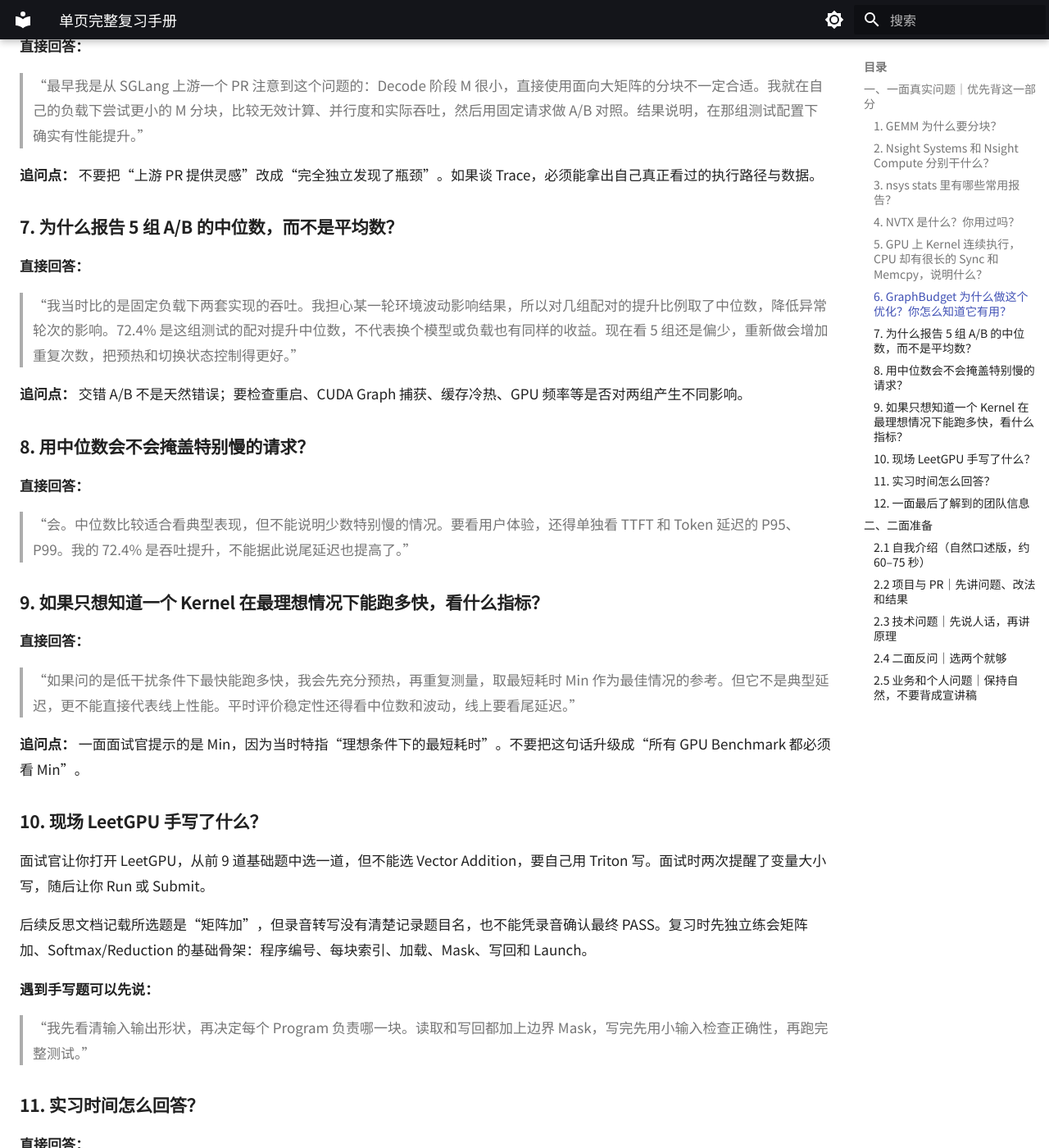
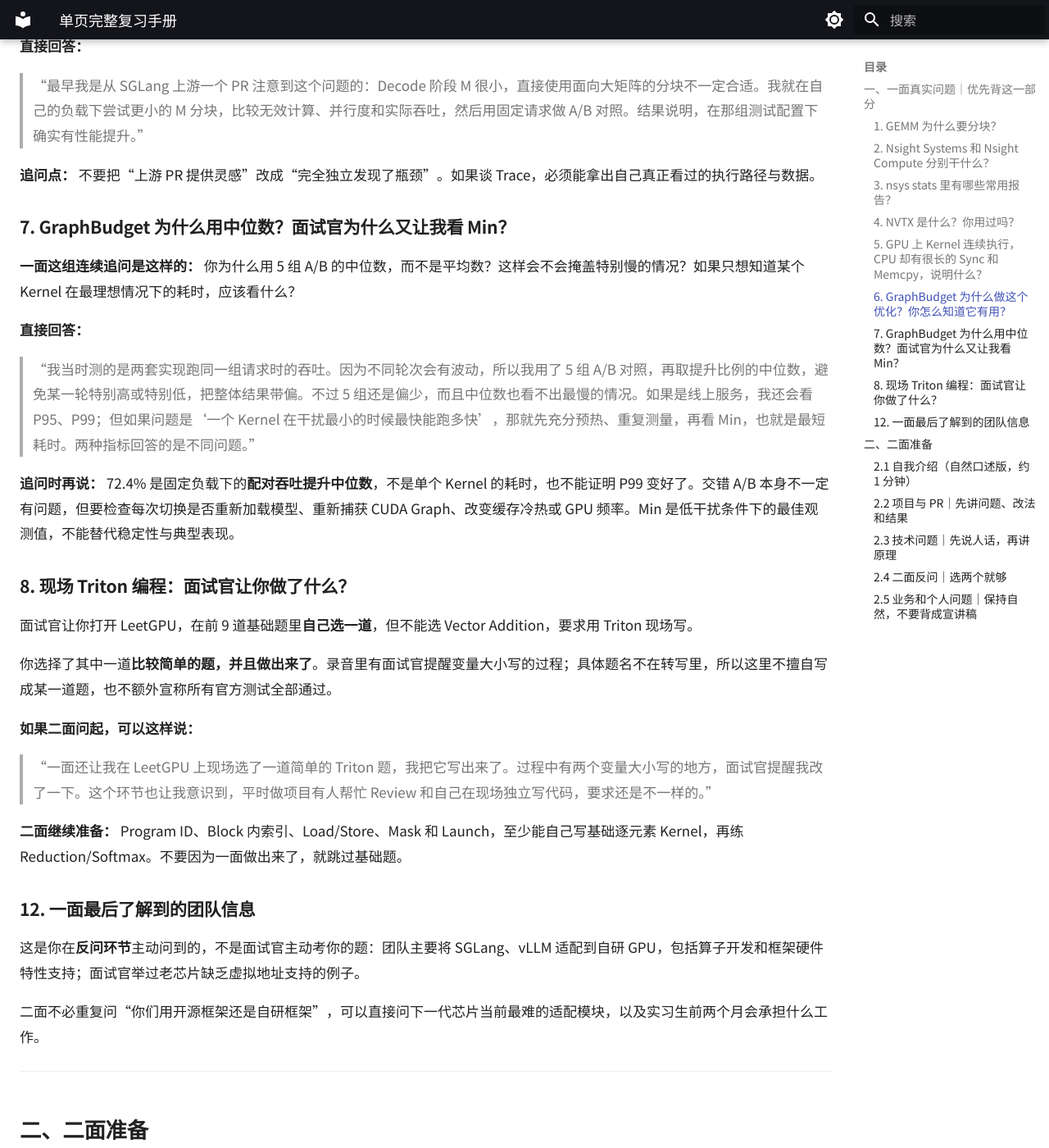
Before and after one commit to yu830/ai-infra-handbook, an MkDocs documentation site: the page built from docs/index.md, in a window 1280 px wide and 1400 px high, scrolled down 1870 px. Shown: the whole window at 82% size. Built offline with MkDocs 1.6.1 and Material for MkDocs 9.7.7, drawn with Linux system fonts in a browser that asks for light colours; some of the changed text lies outside the part shown.

Commit message:
docs: consolidate first-round benchmark questions and refresh natural intro

```diff
--- a/docs/index.md
+++ b/docs/index.md
@@ -56,45 +56,27 @@
 
 **追问点：** 不要把“上游 PR 提供灵感”改成“完全独立发现了瓶颈”。如果谈 Trace，必须能拿出自己真正看过的执行路径与数据。
 
-### 7. 为什么报告 5 组 A/B 的中位数，而不是平均数？
+### 7. GraphBudget 为什么用中位数？面试官为什么又让我看 Min？
+
+**一面这组连续追问是这样的：** 你为什么用 5 组 A/B 的中位数，而不是平均数？这样会不会掩盖特别慢的情况？如果只想知道某个 Kernel 在最理想情况下的耗时，应该看什么？
 
 **直接回答：**
 
-> “我当时比的是固定负载下两套实现的吞吐。我担心某一轮环境波动影响结果，所以对几组配对的提升比例取了中位数，降低异常轮次的影响。72.4% 是这组测试的配对提升中位数，不代表换个模型或负载也有同样的收益。现在看 5 组还是偏少，重新做会增加重复次数，把预热和切换状态控制得更好。”
+> “我当时测的是两套实现跑同一组请求时的吞吐。因为不同轮次会有波动，所以我用了 5 组 A/B 对照，再取提升比例的中位数，避免某一轮特别高或特别低，把整体结果带偏。不过 5 组还是偏少，而且中位数也看不出最慢的情况。如果是线上服务，我还会看 P95、P99；但如果问题是‘一个 Kernel 在干扰最小的时候最快能跑多快’，那就先充分预热、重复测量，再看 Min，也就是最短耗时。两种指标回答的是不同问题。”
 
-**追问点：** 交错 A/B 不是天然错误；要检查重启、CUDA Graph 捕获、缓存冷热、GPU 频率等是否对两组产生不同影响。
+**追问时再说：** 72.4% 是固定负载下的**配对吞吐提升中位数**，不是单个 Kernel 的耗时，也不能证明 P99 变好了。交错 A/B 本身不一定有问题，但要检查每次切换是否重新加载模型、重新捕获 CUDA Graph、改变缓存冷热或 GPU 频率。Min 是低干扰条件下的最佳观测值，不能替代稳定性与典型表现。
 
-### 8. 用中位数会不会掩盖特别慢的请求？
+### 8. 现场 Triton 编程：面试官让你做了什么？
 
-**直接回答：**
+面试官让你打开 LeetGPU，在前 9 道基础题里**自己选一道**，但不能选 Vector Addition，要求用 Triton 现场写。
 
-> “会。中位数比较适合看典型表现，但不能说明少数特别慢的情况。要看用户体验，还得单独看 TTFT 和 Token 延迟的 P95、P99。我的 72.4% 是吞吐提升，不能据此说尾延迟也提高了。”
+你选择了其中一道**比较简单的题，并且做出来了**。录音里有面试官提醒变量大小写的过程；具体题名不在转写里，所以这里不擅自写成某一道题，也不额外宣称所有官方测试全部通过。
 
-### 9. 如果只想知道一个 Kernel 在最理想情况下能跑多快，看什么指标？
+**如果二面问起，可以这样说：**
 
-**直接回答：**
+> “一面还让我在 LeetGPU 上现场选了一道简单的 Triton 题，我把它写出来了。过程中有两个变量大小写的地方，面试官提醒我改了一下。这个环节也让我意识到，平时做项目有人帮忙 Review 和自己在现场独立写代码，要求还是不一样的。”
 
-> “如果问的是低干扰条件下最快能跑多快，我会先充分预热，再重复测量，取最短耗时 Min 作为最佳情况的参考。但它不是典型延迟，更不能直接代表线上性能。平时评价稳定性还得看中位数和波动，线上要看尾延迟。”
-
-**追问点：** 一面面试官提示的是 Min，因为当时特指“理想条件下的最短耗时”。不要把这句话升级成“所有 GPU Benchmark 都必须看 Min”。
-
-### 10. 现场 LeetGPU 手写了什么？
-
-面试官让你打开 LeetGPU，从前 9 道基础题中选一道，但不能选 Vector Addition，要自己用 Triton 写。面试时两次提醒了变量大小写，随后让你 Run 或 Submit。
-
-后续反思文档记载所选题是“矩阵加”，但录音转写没有清楚记录题目名，也不能凭录音确认最终 PASS。复习时先独立练会矩阵加、Softmax/Reduction 的基础骨架：程序编号、每块索引、加载、Mask、写回和 Launch。
-
-**遇到手写题可以先说：**
-
-> “我先看清输入输出形状，再决定每个 Program 负责哪一块。读取和写回都加上边界 Mask，写完先用小输入检查正确性，再跑完整测试。”
-
-### 11. 实习时间怎么回答？
-
-**直接回答：**
-
-> “我预计 1 月中旬可以到岗，寒假期间时间比较完整。开学后还有课程需要协调，所以为了不影响团队安排，我先按每周稳定 4 天来计划，具体再跟学校确认。”
-
-一面面试官关心的是承诺的工作时间能不能兑现，不是口头上争取 5 天。未经批准的离校安排不要说成已经落实。
+**二面继续准备：** Program ID、Block 内索引、Load/Store、Mask 和 Launch，至少能自己写基础逐元素 Kernel，再练 Reduction/Softmax。不要因为一面做出来了，就跳过基础题。
 
 ### 12. 一面最后了解到的团队信息
 
@@ -106,17 +88,21 @@
 
 ## 二、二面准备
 
-### 2.1 自我介绍（自然口述版，约 60–75 秒）
+### 2.1 自我介绍（自然口述版，约 1 分钟）
 
 > “面试官您好，我是哈尔滨工程大学电子信息工程专业的 28 届本科生。
 >
-> 最近我主要做大模型推理和 GPU 算子相关的项目。比较有代表性的是 GraphBudget，我针对 SGLang 确定性 Decode 阶段的小矩阵乘法做了 Triton 分块优化。在固定负载下，输出吞吐的配对提升中位数是 72.4%。
+> 我最近主要在做大模型推理引擎和 GPU 算子相关的项目。技术上主要用 Python、C++ 和 Triton，平时会看 SGLang 的推理流程，也做一些 Kernel 优化和性能分析。
 >
-> 开源方面，我参与过 FlagGems、SGLang、llama.cpp 和 AIPerf，做过算子正确性、推理链路指标和采样内存相关的修改。还有一个后训练 Teacher Scoring 项目，我也在推进实际 Worker 的接入验证。
+> 比较有代表性的项目是 GraphBudget。我针对 SGLang Decode 阶段的小矩阵乘法调整了 Triton 分块，在一组固定测试负载下，输出吞吐提高了大约 72%。
 >
-> 技术上我主要用 Python、C++ 和 Triton，也在持续补 CUDA、性能分析和推理引擎的底层原理。我希望在实习中继续做推理引擎适配和性能优化。”
+> 开源方面，我给 SGLang、llama.cpp 和 FlagGems 提交过一些 PR，主要涉及推理链路延迟、采样内存和算子正确性。另外，我还做过一个后训练 Teacher 打分的显存优化项目。
+>
+> 这次应聘推理引擎研发实习，主要还是希望继续做推理框架适配和性能优化。”
 
-说的时候按“我是谁、做了什么、会什么、想做什么”来讲。不要主动把尚未合并的 PR 说成已合并，也不要背一串记不住的测试数字。
+**一面的直接反馈：** 当时自我介绍主要讲了项目，面试官提醒还可以讲一下专业技能。所以这次按照“学校与方向 → 技术栈 → 一个代表项目 → 开源贡献 → 求职意向”组织，**技术栈不要再遗漏**。
+
+**记忆要点：** Python、C++、Triton；SGLang；GraphBudget 固定负载吞吐约 +72%；开源 PR；Teacher Scoring。面试官继续问时，再准确说明 72.4% 是 5 组 A/B 的配对提升中位数。不要把 Open PR 说成已合并。
 
 ---
 
@@ -333,9 +319,3 @@
 #### 5. 遇到难处理的问题，或者和维护者有分歧怎么办？
 
 > “我一般先把问题缩小，找到能稳定复现的例子，再看源码和日志，不急着改。如果和维护者想法不一样，我会把测试结果、为什么这么设计、有什么兼容风险讲清楚。对方如果有更符合项目整体架构的方案，我愿意调整，不会为了自己的实现去硬争。”
-
-#### 6. 学业和实习时间怎么安排？
-
-> “我预计 1 月中旬能到岗。寒假期间时间比较完整，开学后的课表和学校申请还要落实。为了让团队排期更稳妥，我先按每周 4 天的安排来沟通；实际能多来会再提前确认。”
-
-不要用“每周 5 天肯定没问题”“已经批准了”来争取印象分，除非学校安排确实已经落实。
```
